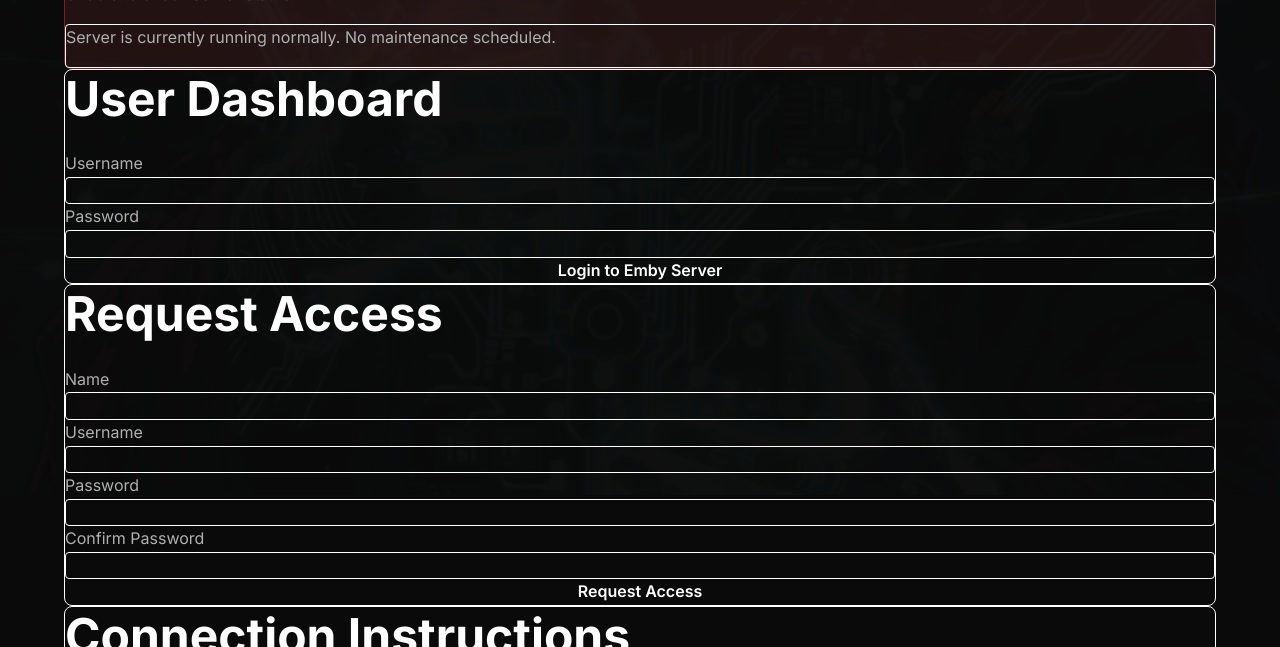
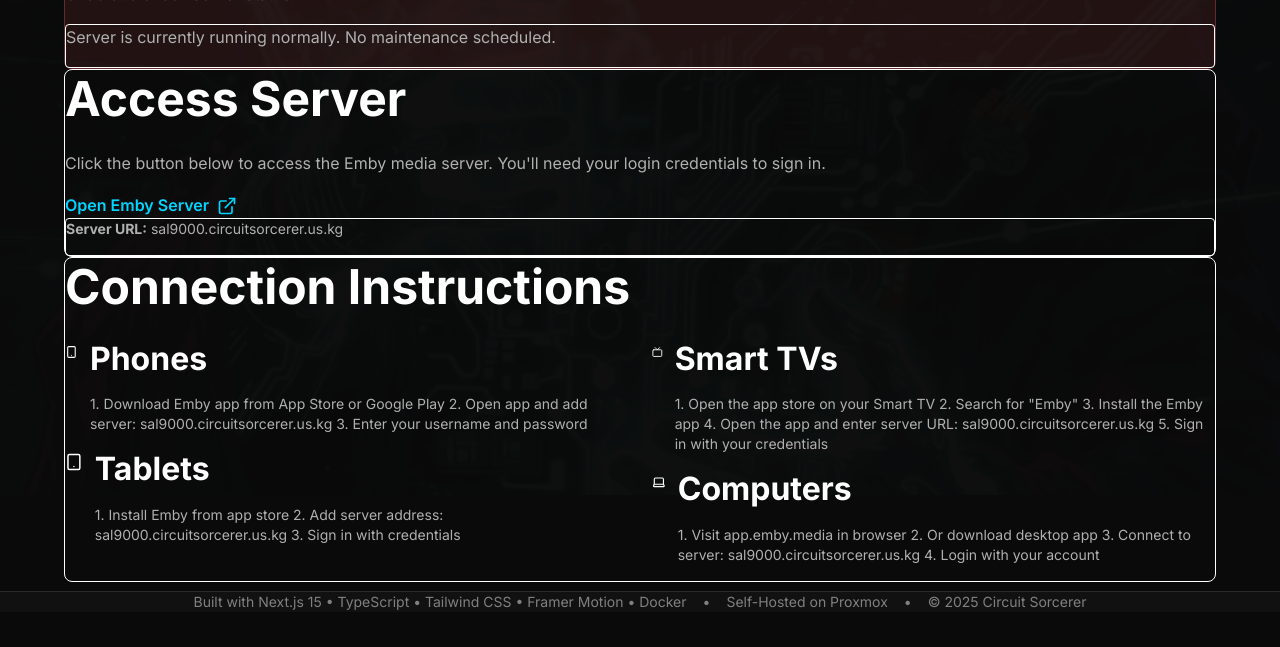
Before and after one commit to DJ5al5a/circuit-sorcerer, a Next.js app: page /emby in a window 1280 px wide. Shown: the part 305-952 px from the top of the page. After the commit the page ends 917 px from the top, so only its background shows below. Built offline with nearby package versions, Linux system fonts and the light colour scheme; no server answers.

Commit message:
Simplify Emby page - remove login forms, just link to server

```diff
--- a/src/app/emby/page.tsx
+++ b/src/app/emby/page.tsx
@@ -6,25 +6,13 @@
 import { motion } from 'framer-motion'
 import { fadeInUp, staggerContainer } from '@/lib/animations'
 import { useState, useEffect } from 'react'
-import { Monitor, AlertCircle, CheckCircle, XCircle, User, Lock, Mail, Smartphone, Tv, Tablet, Laptop } from 'lucide-react'
+import { Monitor, AlertCircle, CheckCircle, XCircle, ExternalLink, Smartphone, Tv, Tablet, Laptop } from 'lucide-react'
 
 type StatusType = 'up' | 'maintenance' | 'down'
-
-interface StatusResponse {
-  status: StatusType
-  message?: string
-}
 
 export default function EmbyPage() {
   const [serverStatus, setServerStatus] = useState<StatusType>('up')
   const [statusMessage, setStatusMessage] = useState('')
-  const [name, setName] = useState('')
-  const [username, setUsername] = useState('')
-  const [password, setPassword] = useState('')
-  const [confirmPassword, setConfirmPassword] = useState('')
-  const [loginUsername, setLoginUsername] = useState('')
-  const [loginPassword, setLoginPassword] = useState('')
-  const [isSubmitting, setIsSubmitting] = useState(false)
 
   useEffect(() => {
     const checkStatus = async () => {
@@ -54,44 +42,6 @@
     const interval = setInterval(checkStatus, 30000) // Check every 30 seconds
     return () => clearInterval(interval)
   }, [])
-
-  const handleRegistration = async (e: React.FormEvent) => {
-    e.preventDefault()
-    if (password !== confirmPassword) {
-      alert('Passwords do not match')
-      return
-    }
-    setIsSubmitting(true)
-
-    try {
-      const response = await fetch('/api/emby/register', {
-        method: 'POST',
-        headers: { 'Content-Type': 'application/json' },
-        body: JSON.stringify({ name, username, password, confirmPassword })
-      })
-
-      const data = await response.json()
-
-      if (response.ok) {
-        alert(data.message || 'Registration request sent! You will be contacted for approval.')
-        setName('')
-        setUsername('')
-        setPassword('')
-        setConfirmPassword('')
-      } else {
-        alert(data.error || 'Failed to submit registration. Please try again.')
-      }
-    } catch (error) {
-      alert('An error occurred. Please try again.')
-    } finally {
-      setIsSubmitting(false)
-    }
-  }
-
-  const handleLogin = (e: React.FormEvent) => {
-    e.preventDefault()
-    window.open(`https://${embyData.serverUrl}`, '_blank')
-  }
 
   const getStatusIcon = () => {
     switch (serverStatus) {
@@ -162,97 +112,29 @@
               </div>
             </motion.div>
 
-            {/* User Dashboard */}
+            {/* Access Emby Server */}
             <motion.div
               className="bg-abyss rounded-lg p-8 border border-electric-cyan/30"
               variants={fadeInUp}
             >
-              <h2 className="font-display text-2xl font-bold text-electric-cyan mb-6">User Dashboard</h2>
-              <form onSubmit={handleLogin} className="space-y-4">
-                <div>
-                  <label className="block text-text-secondary mb-2">Username</label>
-                  <input
-                    type="text"
-                    value={loginUsername}
-                    onChange={(e) => setLoginUsername(e.target.value)}
-                    className="w-full p-3 bg-void border border-electric-cyan/30 rounded focus:border-electric-cyan focus:outline-none text-text-primary"
-                    required
-                  />
-                </div>
-                <div>
-                  <label className="block text-text-secondary mb-2">Password</label>
-                  <input
-                    type="password"
-                    value={loginPassword}
-                    onChange={(e) => setLoginPassword(e.target.value)}
-                    className="w-full p-3 bg-void border border-electric-cyan/30 rounded focus:border-electric-cyan focus:outline-none text-text-primary"
-                    required
-                  />
-                </div>
-                <button
-                  type="submit"
-                  className="w-full py-3 bg-electric-cyan text-void font-semibold rounded hover:bg-electric-cyan/80 transition-colors"
-                >
-                  Login to Emby Server
-                </button>
-              </form>
-            </motion.div>
-
-            {/* Registration */}
-            <motion.div
-              className="bg-shadow rounded-lg p-8 border border-electric-cyan/30"
-              variants={fadeInUp}
-            >
-              <h2 className="font-display text-2xl font-bold text-electric-cyan mb-6">Request Access</h2>
-              <form onSubmit={handleRegistration} className="space-y-4">
-                <div>
-                  <label className="block text-text-secondary mb-2">Name</label>
-                  <input
-                    type="text"
-                    value={name}
-                    onChange={(e) => setName(e.target.value)}
-                    className="w-full p-3 bg-void border border-electric-cyan/30 rounded focus:border-electric-cyan focus:outline-none text-text-primary"
-                    required
-                  />
-                </div>
-                <div>
-                  <label className="block text-text-secondary mb-2">Username</label>
-                  <input
-                    type="text"
-                    value={username}
-                    onChange={(e) => setUsername(e.target.value)}
-                    className="w-full p-3 bg-void border border-electric-cyan/30 rounded focus:border-electric-cyan focus:outline-none text-text-primary"
-                    required
-                  />
-                </div>
-                <div>
-                  <label className="block text-text-secondary mb-2">Password</label>
-                  <input
-                    type="password"
-                    value={password}
-                    onChange={(e) => setPassword(e.target.value)}
-                    className="w-full p-3 bg-void border border-electric-cyan/30 rounded focus:border-electric-cyan focus:outline-none text-text-primary"
-                    required
-                  />
-                </div>
-                <div>
-                  <label className="block text-text-secondary mb-2">Confirm Password</label>
-                  <input
-                    type="password"
-                    value={confirmPassword}
-                    onChange={(e) => setConfirmPassword(e.target.value)}
-                    className="w-full p-3 bg-void border border-electric-cyan/30 rounded focus:border-electric-cyan focus:outline-none text-text-primary"
-                    required
-                  />
-                </div>
-                <button
-                  type="submit"
-                  disabled={isSubmitting}
-                  className="w-full py-3 bg-electric-cyan text-void font-semibold rounded hover:bg-electric-cyan/80 transition-colors disabled:opacity-50"
-                >
-                  {isSubmitting ? 'Submitting...' : 'Request Access'}
-                </button>
-              </form>
+              <h2 className="font-display text-2xl font-bold text-electric-cyan mb-6">Access Server</h2>
+              <p className="text-text-secondary mb-6">
+                Click the button below to access the Emby media server. You'll need your login credentials to sign in.
+              </p>
+              <a
+                href={`https://${embyData.serverUrl}`}
+                target="_blank"
+                rel="noopener noreferrer"
+                className="inline-flex items-center gap-2 px-8 py-4 bg-electric-cyan text-void font-semibold rounded hover:bg-electric-cyan/80 transition-colors"
+              >
+                Open Emby Server
+                <ExternalLink className="h-5 w-5" />
+              </a>
+              <div className="mt-6 p-4 bg-void rounded border border-electric-cyan/20">
+                <p className="text-text-secondary text-sm">
+                  <strong className="text-electric-cyan">Server URL:</strong> {embyData.serverUrl}
+                </p>
+              </div>
             </motion.div>
 
             {/* Connection Instructions */}
```
